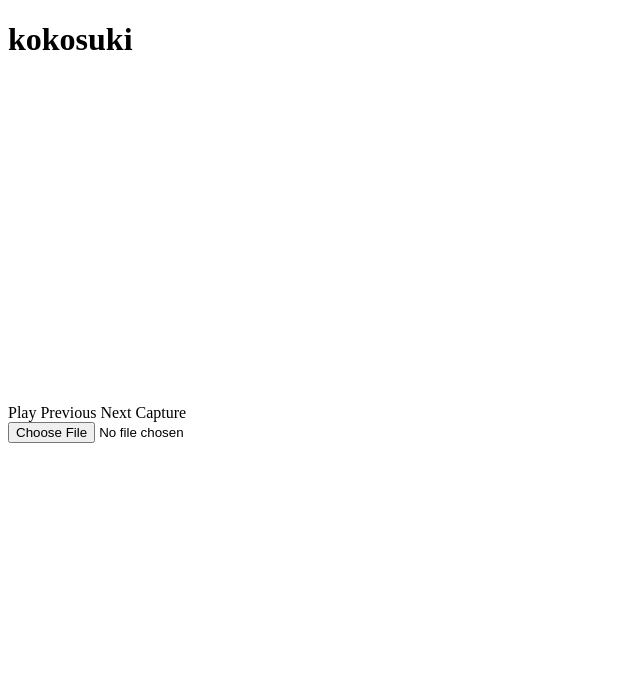
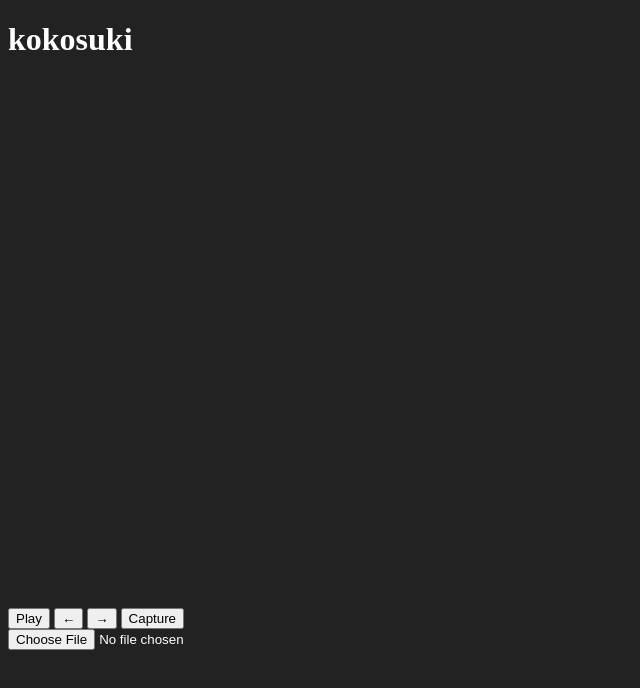
Before and after one commit to dqn/kokosuki, a website built with webpack: page index.html in a window 1280 px wide. Shown: the whole page, without its empty margins (0-640 px from the left). Built offline with nearby package versions, Linux system fonts and the light colour scheme.

Commit message:
fix: style

```diff
--- a/index.html
+++ b/index.html
@@ -9,11 +9,14 @@
     <div class="media">
       <video class="video" id="video"></video>
     </div>
+    <div>
+      <h3 id="title"></h3>
+    </div>
     <div class="controllers">
-      <div id="play">Play</div>
-      <div id="previous">Previous</div>
-      <div id="next">Next</div>
-      <div id="capture">Capture</div>
+      <button id="play">Play</button>
+      <button id="previous">←</button>
+      <button id="next">→</button>
+      <button id="capture">Capture</button>
     </div>
     <div>
       <input id="file" type="file" />
--- a/style.css
+++ b/style.css
@@ -1,9 +1,17 @@
-.video {
-  width: 50vw;
+body {
+  background-color: #222;
 }
 
-.canvas {
-  width: 50vw;
+body * {
+  color: #fff;
+}
+
+button {
+  color: #000;
+}
+
+.video {
+  width: 80%;
 }
 
 .controllers > * {
```
